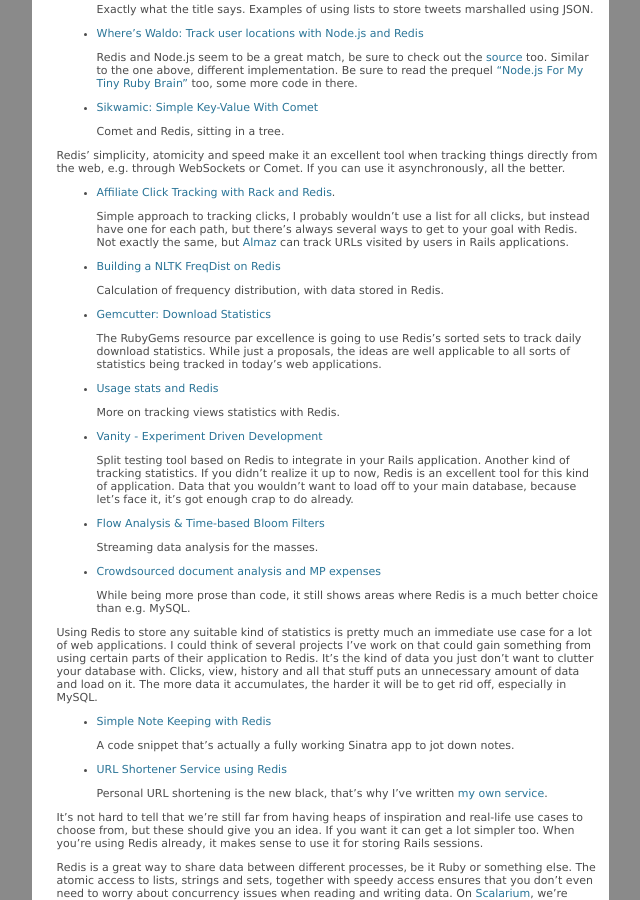
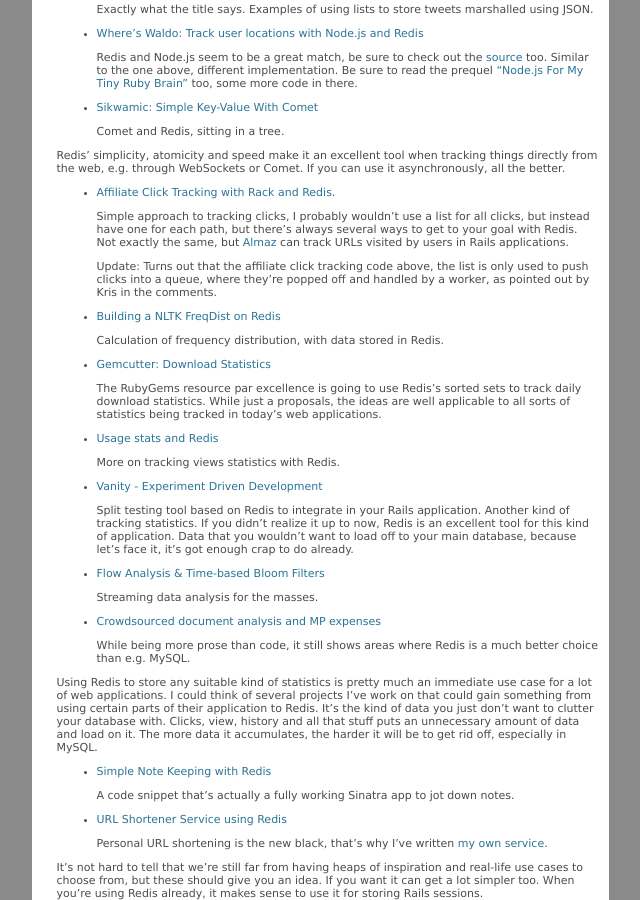
Before and after one commit to roidrage/paperplanes, a Jekyll site: the page built from _posts/2010-02-16-a_collection_of_redis_use_cases.md, in a window 1280 px wide and 900 px high, scrolled down 665 px. Shown: the whole window, without its empty margins (320-960 px from the left). Built offline with Jekyll 4.4.1, drawn with Linux system fonts in a browser that asks for light colours; comment, search, counter and statistics services are not loaded.

Commit message:
Added an update on the affiliate tracking.

```diff
--- a/_posts/2010-02-16-a_collection_of_redis_use_cases.md
+++ b/_posts/2010-02-16-a_collection_of_redis_use_cases.md
@@ -38,6 +38,8 @@
 * [Affiliate Click Tracking with Rack and Redis](http://www.mrkris.com/2009/10/28/affiliate-click-tracking-with-rack-and-redis-because-i-care/).
 
     Simple approach to tracking clicks, I probably wouldn't use a list for all clicks, but instead have one for each path, but there's always several ways to get to your goal with Redis. Not exactly the same, but [Almaz](http://github.com/jpoz/almaz) can track URLs visited by users in Rails applications.
+
+    Update: Turns out that the affiliate click tracking code above, the list is only used to push clicks into a queue, where they're popped off and handled by a worker, as pointed out by Kris in the comments.
 
 
 * [Building a NLTK FreqDist on Redis](http://streamhacker.com/2009/05/20/building-a-nltk-freqdist-on-redis/)
```
